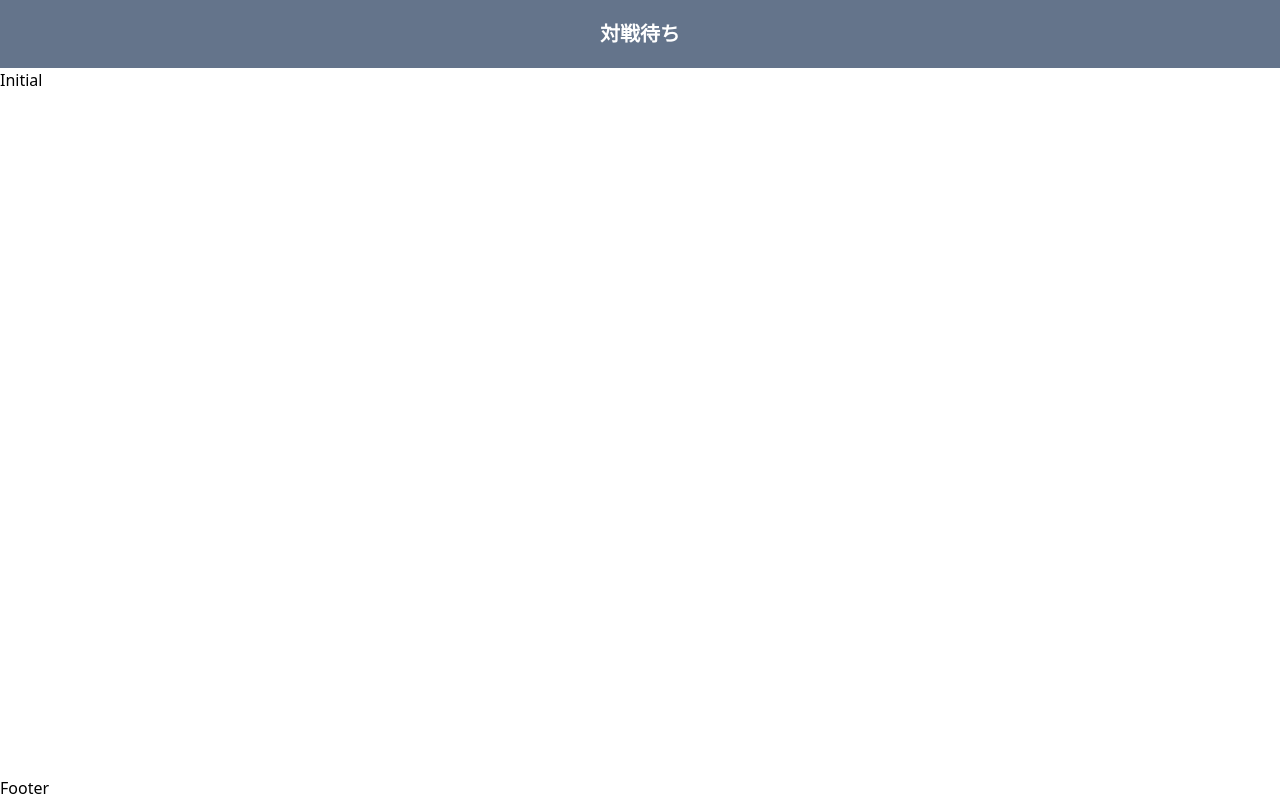
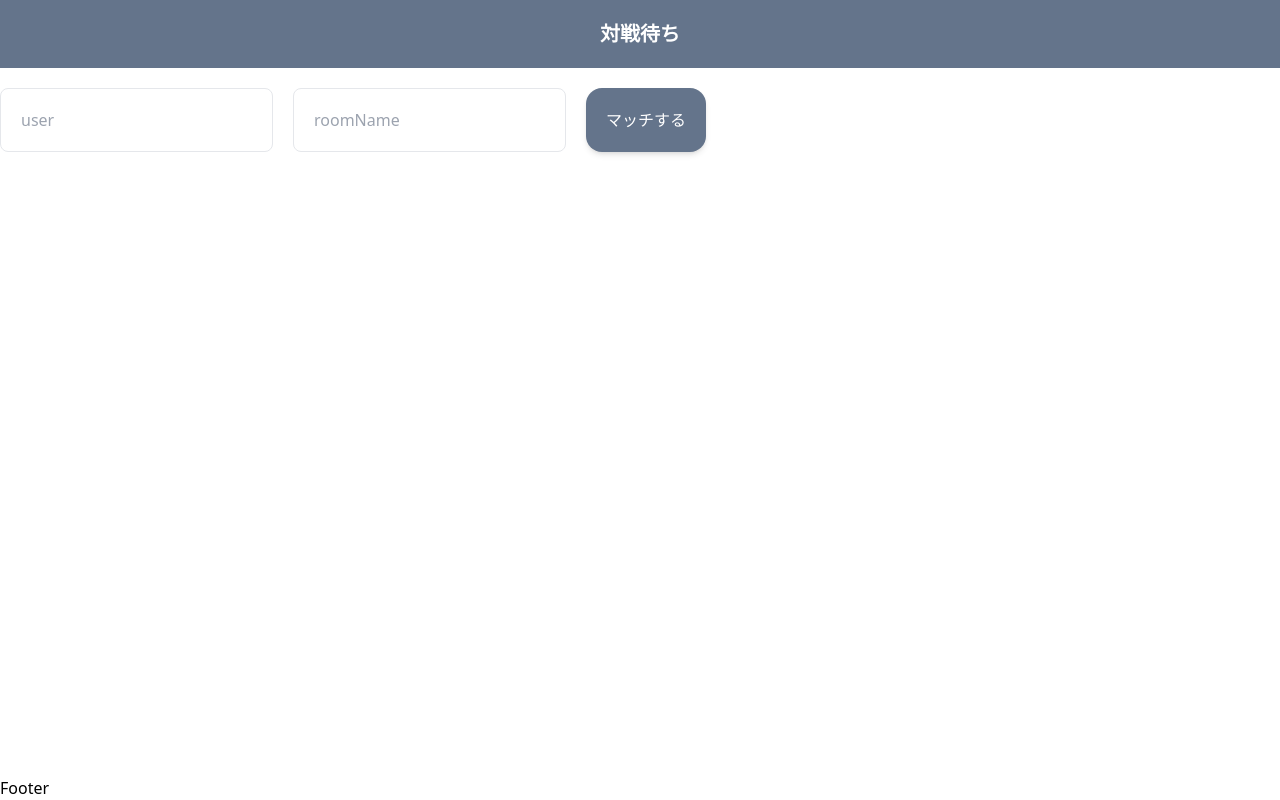
Before and after one commit to mustardlake5/art-battle-frontend, a React (Vite) app: page / in a window 1280 px wide. Built offline with nearby package versions, Linux system fonts and the light colour scheme; no server answers.

Commit message:
マッチング機能を実装

```diff
--- a/src/components/main/Initial.tsx
+++ b/src/components/main/Initial.tsx
@@ -1,5 +1,132 @@
+import { useEffect, useState } from "react";
+import { socket } from "../../lib/socket";
+import {
+  CreateRoomMessageFromServer,
+  CreateRoomMessageToServer,
+  RoomState,
+} from "../../lib/types";
+import { useAppDispatch } from "../../app/hooks";
+import { Phase, jumpPhase } from "../../slices/statusSlice";
+import { setRoom } from "../../slices/roomSlice";
+import Button from "../utils/Button";
+
 const Initial = () => {
-  return <div>Initial</div>;
+  const [searching, setSearching] = useState<boolean>(false);
+  const [isMatched, setIsMatched] = useState<boolean>(false);
+  const [inputUser, setInputUser] = useState<string>("");
+  const [inputRoomName, setInputRoomName] = useState<string>("");
+  const dispatch = useAppDispatch();
+
+  useEffect(() => {
+    if (!searching || isMatched) return;
+
+    function onCreateRoomToClient(message: CreateRoomMessageFromServer) {
+      console.log("createRoomToClient");
+      console.log(message);
+    }
+
+    function onMatchingSuccessToClient(message: CreateRoomMessageFromServer) {
+      const { roomIndex, roomId, roomName, matching, user1, user2 } = message;
+      console.log("matching success!");
+      setIsMatched(true);
+      const setRoomPayload: RoomState = {
+        roomIndex,
+        roomId,
+        roomName,
+        matching,
+        ownProperty:
+          socket.id === user1.socketId
+            ? {
+                userType: "user1",
+                socketId: user1.socketId!,
+                userName: user1.userName!,
+              }
+            : {
+                userType: "user2",
+                socketId: user2!.socketId!,
+                userName: user2!.userName!,
+              },
+        enemyProperty:
+          socket.id === user1.socketId
+            ? {
+                userType: "user2",
+                socketId: user2!.socketId!,
+                userName: user2!.userName!,
+              }
+            : {
+                userType: "user1",
+                socketId: user1.socketId!,
+                userName: user1.userName!,
+              },
+      };
+      dispatch(setRoom(setRoomPayload));
+      dispatch(jumpPhase(Phase.PURCHASE));
+    }
+
+    socket.on(`createRoomToClient:${inputRoomName}`, onCreateRoomToClient);
+    console.log(`createRoomToClient:${inputRoomName} 準備完了`);
+
+    socket.on(
+      `matchingSuccessToClient:${inputRoomName}`,
+      onMatchingSuccessToClient
+    );
+    console.log(`matchingSuccessToClient:${inputRoomName} 準備完了`);
+
+    return () => {
+      socket.off(`createRoomToClient:${inputRoomName}`, onCreateRoomToClient);
+      console.log(`disconnect createRoomToClient:${inputRoomName}`);
+
+      socket.off(
+        `matchingSuccessToClient:${inputRoomName}`,
+        onMatchingSuccessToClient
+      );
+      console.log(`disconnect matchingSuccessToClient:${inputRoomName}`);
+    };
+  }, [searching, isMatched]);
+
+  function handleMatch(e: React.FormEvent<HTMLFormElement>) {
+    e.preventDefault();
+
+    if (inputUser.length === 0) {
+      console.log("ユーザ名を入れてください");
+      return;
+    }
+
+    if (inputRoomName.length === 0) {
+      console.log("部屋名を入れてください");
+      return;
+    }
+
+    setSearching(true);
+    console.log("送信: createRoom");
+    const messageToServer: CreateRoomMessageToServer = {
+      type: "createRoom",
+      roomName: inputRoomName,
+      userName: inputUser,
+    };
+    socket.emit("createRoom", messageToServer);
+    console.log("送信完了: createRoom");
+  }
+
+  return (
+    <form onSubmit={handleMatch} className="flex gap-5 mt-5">
+      <input
+        type="text"
+        value={inputUser}
+        onChange={(e) => setInputUser(e.target.value)}
+        className="px-5 border rounded-lg"
+        placeholder="user"
+      />
+      <input
+        type="text"
+        value={inputRoomName}
+        onChange={(e) => setInputRoomName(e.target.value)}
+        className="px-5 border rounded-lg"
+        placeholder="roomName"
+      />
+      <Button type="submit">{searching ? "マッチ中" : "マッチする"}</Button>
+    </form>
+  );
 };
 
 export default Initial;
--- /dev/null
+++ b/src/components/utils/Button.tsx
@@ -0,0 +1,18 @@
+import { ButtonHTMLAttributes } from "react";
+
+const Button = ({
+  className,
+  children,
+  ...props
+}: ButtonHTMLAttributes<HTMLButtonElement>) => {
+  return (
+    <button
+      {...props}
+      className={`p-5 rounded-2xl bg-slate-500 shadow-md hover:translate-y-1 hover:shadow-none text-white ${className}`}
+    >
+      {children}
+    </button>
+  );
+};
+
+export default Button;
--- /dev/null
+++ b/src/lib/types.ts
@@ -0,0 +1,58 @@
+export type RoomState = {
+  roomIndex?: number;
+  roomId: string | null;
+  roomName: string | null;
+  matching: boolean;
+  prepareForBattleDone?: boolean;
+  ownProperty: {
+    userType?: "user1" | "user2";
+    socketId: string | null;
+    userName: string | null;
+    purchaseDone?: boolean;
+  };
+  enemyProperty: {
+    userType?: "user1" | "user2";
+    socketId: string | null;
+    userName: string | null;
+    purchaseDone?: boolean;
+  };
+};
+
+export type User = {
+  socketId: string;
+  userName: string;
+  purchaseDone?: boolean;
+};
+
+export type MessageFromServer = {
+  type: "createRoom" | "match" | "battle";
+  data: any;
+};
+
+export type MessageFromClient = {
+  type: "createRoom" | "match" | "battle";
+  data: any;
+};
+
+export type CreateRoomMessageToServer = {
+  type: "createRoom";
+  roomName: string;
+  userName: string;
+};
+
+export type CreateRoomMessageFromServer = {
+  type: "createRoom";
+  matching: boolean;
+  roomIndex: number;
+  roomId: string;
+  roomName: string;
+  isRoomOwner: boolean;
+  user1: {
+    userName: string;
+    socketId: string;
+  };
+  user2?: {
+    userName: string;
+    socketId: string;
+  };
+};
```
